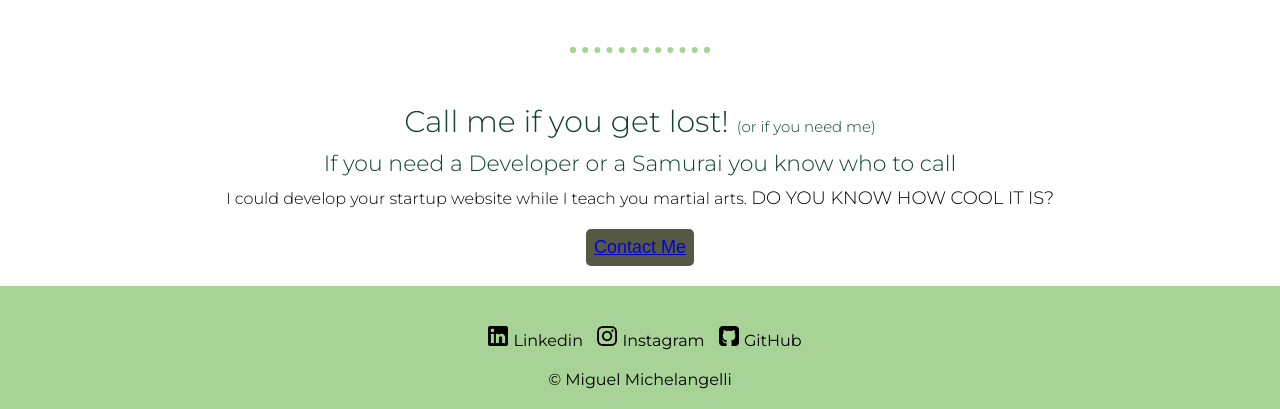
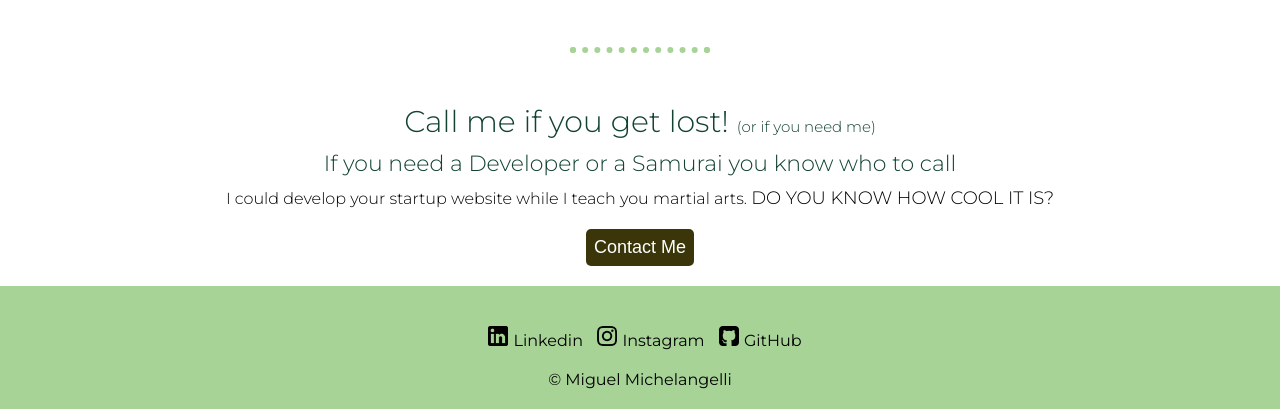
Before and after one commit to miguelmichelangelli/My-Website, a plain HTML site: page index.html in a window 1280 px wide. In both pictures the pointer is over the button "Contact Me". Shown: the part 1282-1691 px from the top of the page. Drawn offline with nearby package versions, Linux system fonts and the light colour scheme; a web font is replaced by a local one.

Commit message:
Update styles.css

```diff
--- a/styles.css
+++ b/styles.css
@@ -128,9 +128,21 @@ button{
     background-color: #555843;
     border-radius: 5px;
     padding: 8px;
-    color: #F5EEC8;
     margin: 20px;
     cursor: pointer;
+}
+
+button a{
+    text-decoration: none;
+    color: #F5EEC8;
+}
+
+button:hover{
+    background-color: #3b3609;
+}
+
+button a:hover{
+    color: #fff;
 }
 
 .footer{
```
